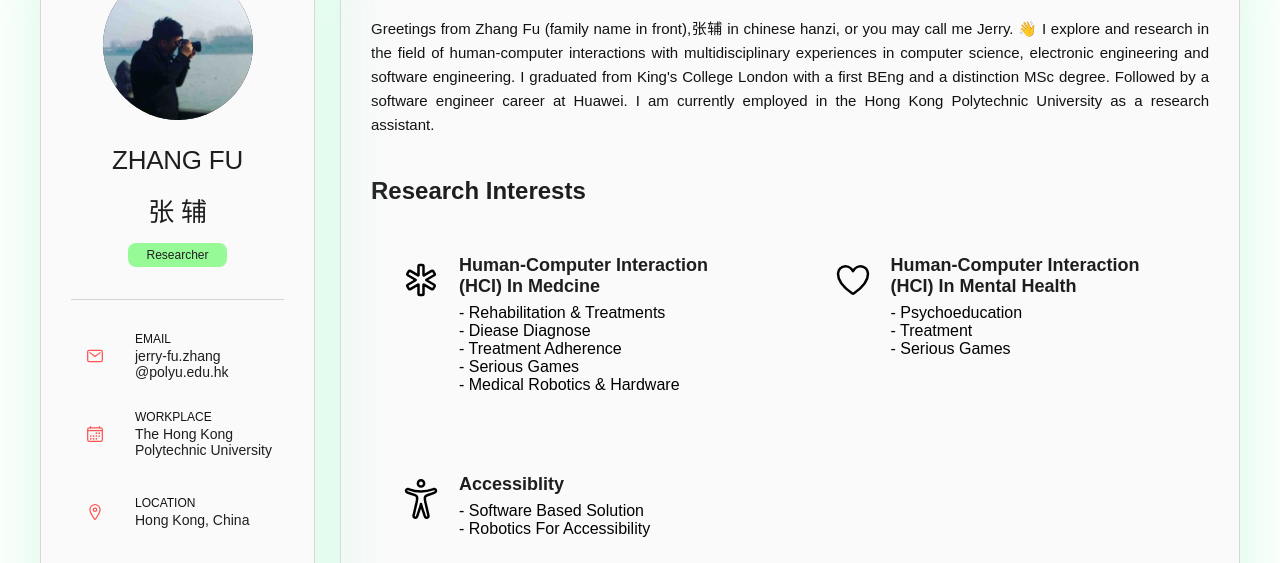
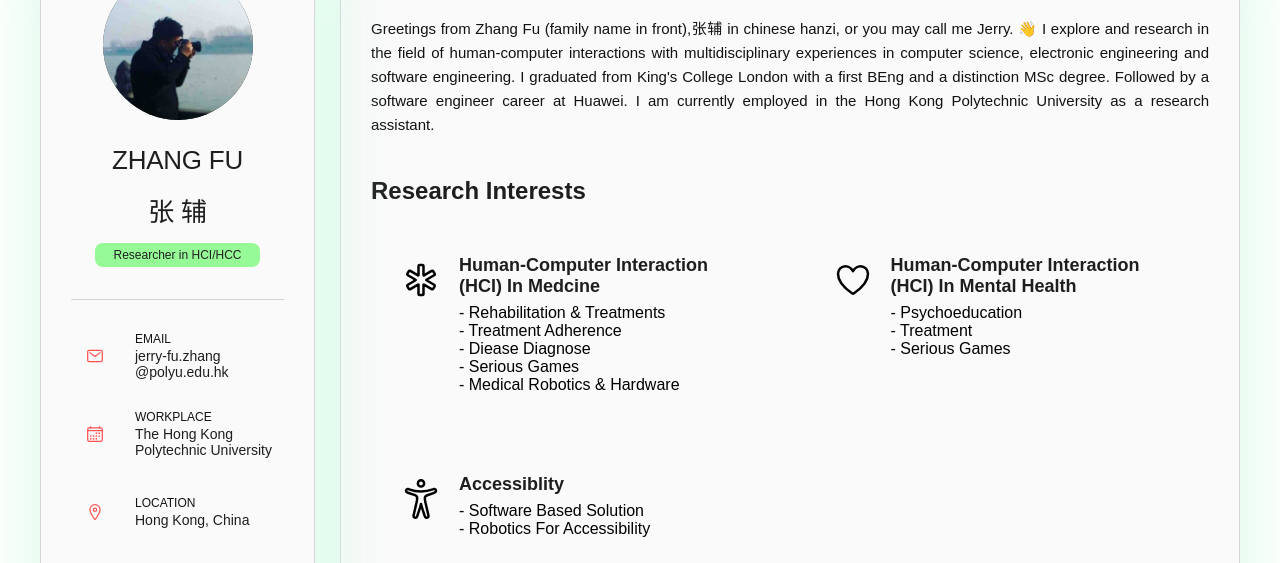
Before and after one commit to nablafx/fzsite, a plain HTML site: page index.html in a window 1280 px wide. Shown: the part 151-714 px from the top of the page. Drawn offline with nearby package versions, Linux system fonts and the light colour scheme.

Commit message:
Update index.html

```diff
--- a/index.html
+++ b/index.html
@@ -43,7 +43,7 @@
           <h1 class="name" title="Richard hanrick">ZHANG FU</h1>
           <h1 class="name" title="Richard hanrick">张 辅</h1>
 
-          <p class="title">Researcher</p>
+          <p class="title">Researcher in HCI/HCC</p>
         </div>
 
         <button class="info_more-btn" data-sidebar-btn>
@@ -237,8 +237,8 @@
                 <p class="researchIns-item-text">
                   <ol>
                     <li>- Rehabilitation & Treatments</li>
+                    <li>- Treatment Adherence</li>
                     <li>- Diease Diagnose </li>
-                    <li>- Treatment Adherence</li>
                     <li>- Serious Games</li>
                     <li>- Medical Robotics & Hardware</li>
                   </ol>
```
